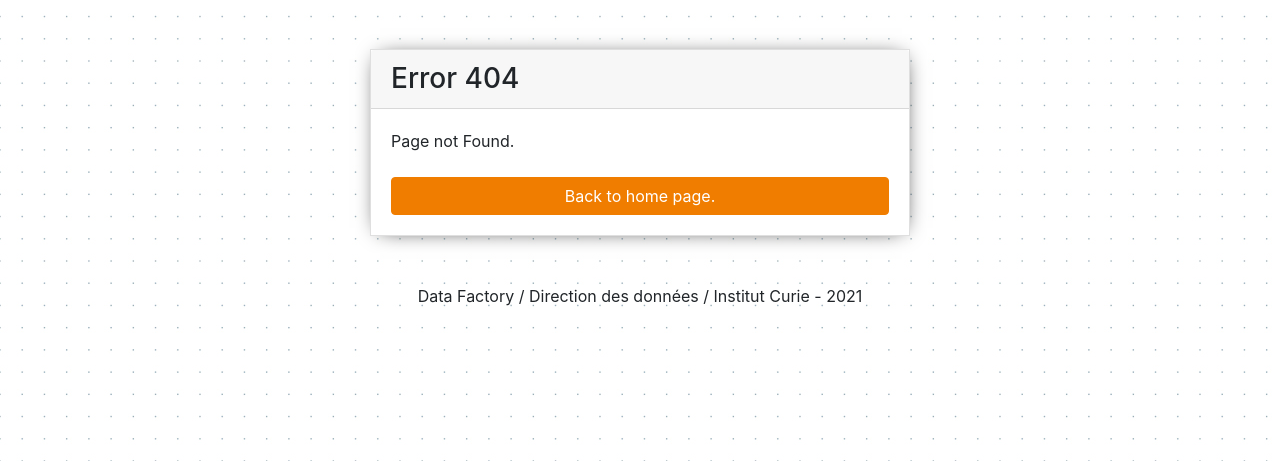
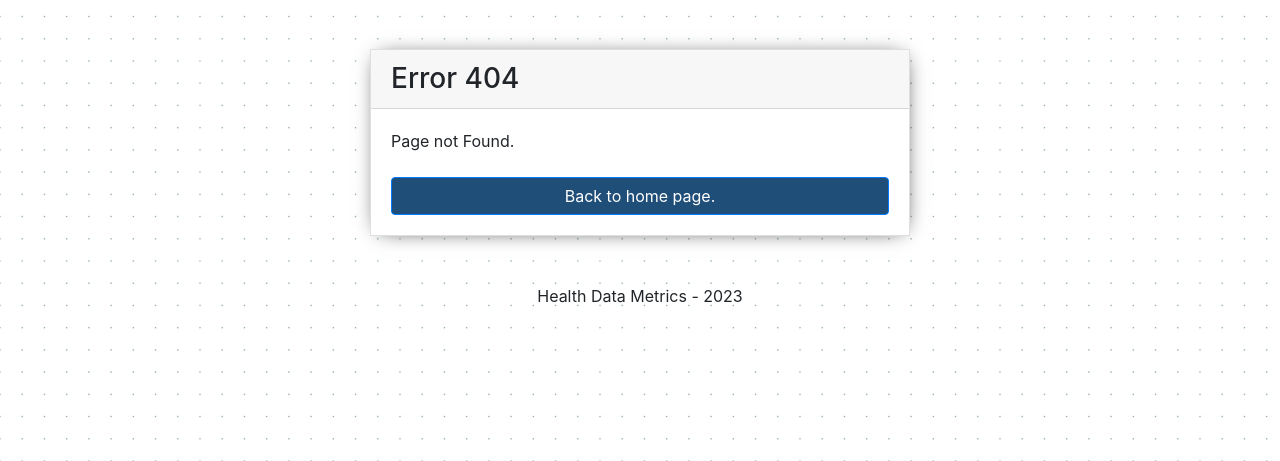
Before and after one commit to curie-data-factory/health-data-metrics, a PHP site: page /errors/custom_404.html in a window 1280 px wide. Shown: the part 339-800 px from the top of the page. Run offline with PHP 8.4, Linux system fonts and the light colour scheme.

Commit message:
Unset company print

```diff
--- a/errors/custom_404.html
+++ b/errors/custom_404.html
@@ -23,7 +23,7 @@
 						</div>
 						<div class="card-body">
 							Page not Found.<br>
-							<a type="submit" href="/" class="btn btn-orange btn btn-block mt-4" id="btnLogin">Back to home page.</a>
+							<a type="submit" href="/" class="btn btn-primary btn btn-block mt-4" style="background-color:rgb(31, 78, 121)" id="btnLogin">Back to home page.</a>
 						</div>
 					</div>
 				</div>
@@ -33,6 +33,6 @@
 </div>
 </body>
 <footer style="text-align: center;">
-	Data Factory / Direction des données / Institut Curie - 2021
+	Health Data Metrics - 2023
 </footer>
 </html>
--- a/errors/custom_50x.html
+++ b/errors/custom_50x.html
@@ -33,6 +33,6 @@
 </div>
 </body>
 <footer style="text-align: center;">
-	Data Factory / Direction des données / Institut Curie - 2021
+	Health Data Metrics - 2023
 </footer>
 </html>
--- a/footer.php
+++ b/footer.php
@@ -1,7 +1,7 @@
 <footer>
 	<br/>
 	<p>
-		Data Factory / Direction des données / Institut Curie - <?php
+			Health Data Metrics - <?php
 		echo(date('Y'));
 
         # ouverture du json
```
